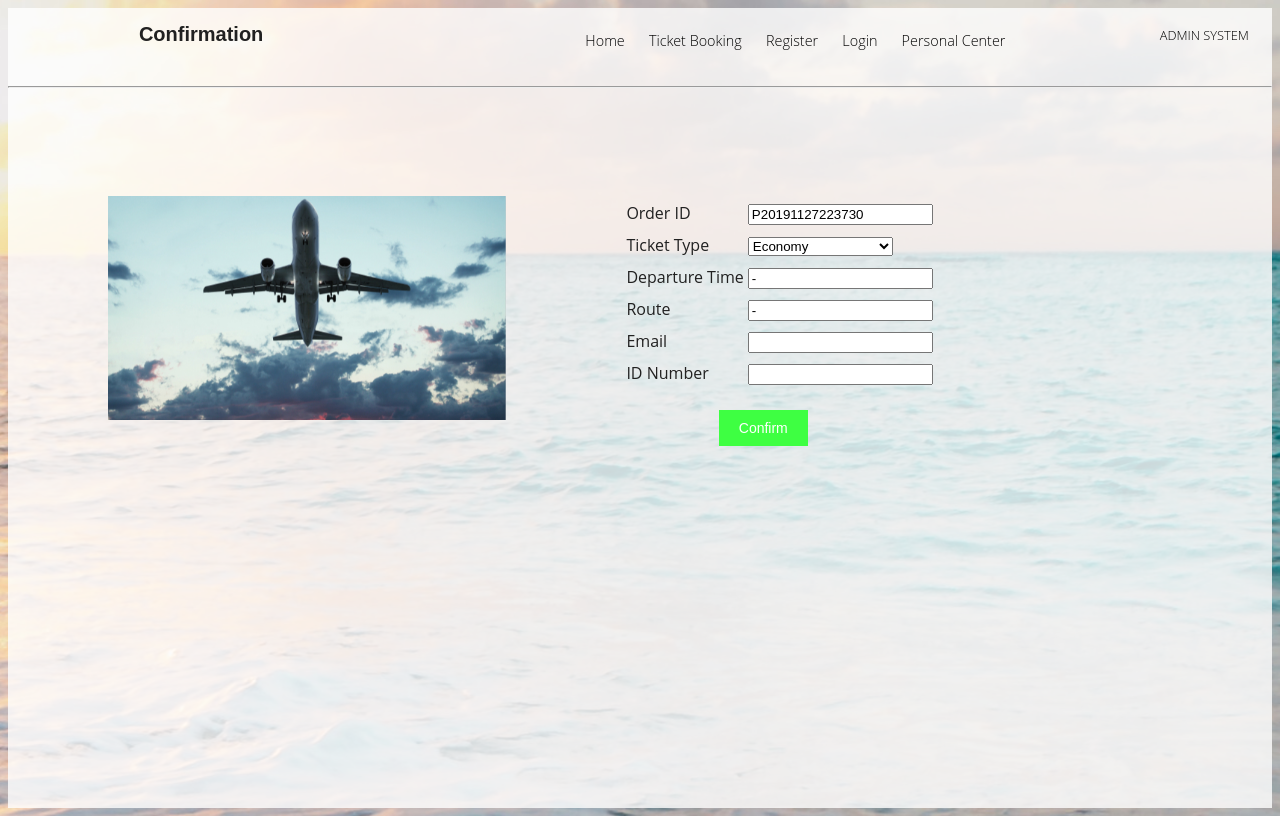
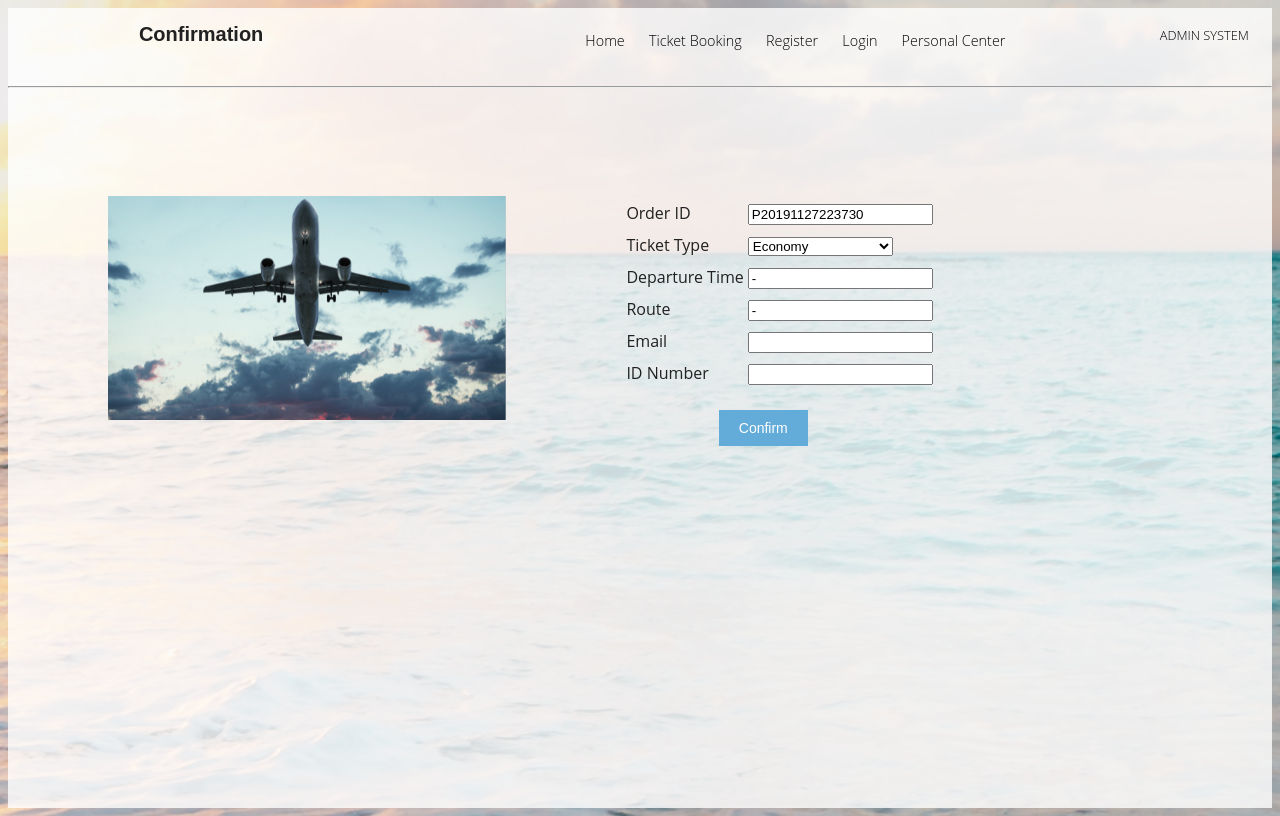
Before and after one commit to 2nc/Airticket, a Flask app: page /order/1 in a window 1280 px wide. Run offline with Flask 2, Linux system fonts and the light colour scheme; a user stored in the database is signed in; data that the repository does not hold is empty.

Commit message:
change submit button color

```diff
--- a/app/static/web_style.css
+++ b/app/static/web_style.css
@@ -166,7 +166,7 @@ img{
     float: right;
 }
 input[type="submit"]{
-    background: rgb(62, 255, 66);
+    background: rgb(99, 171, 216);
     font-size: 14px;
     color: #fff;
     border: none;
```
